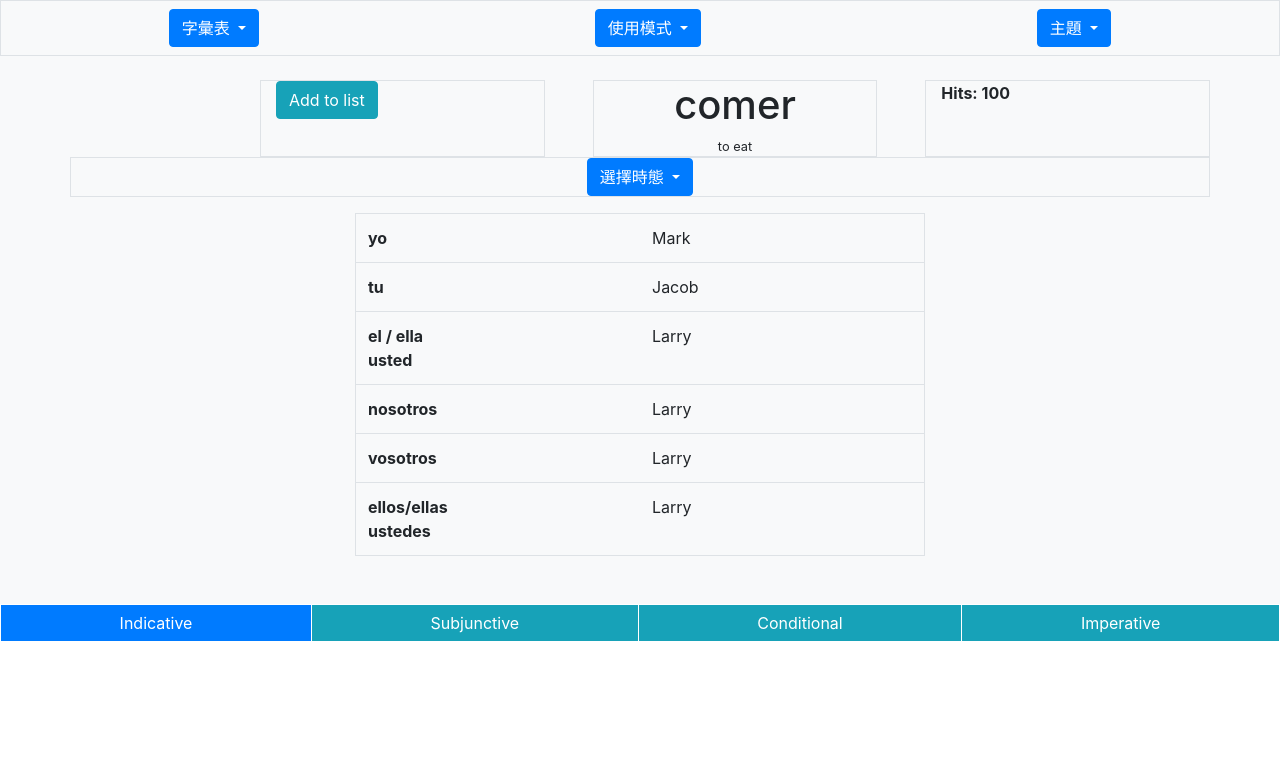
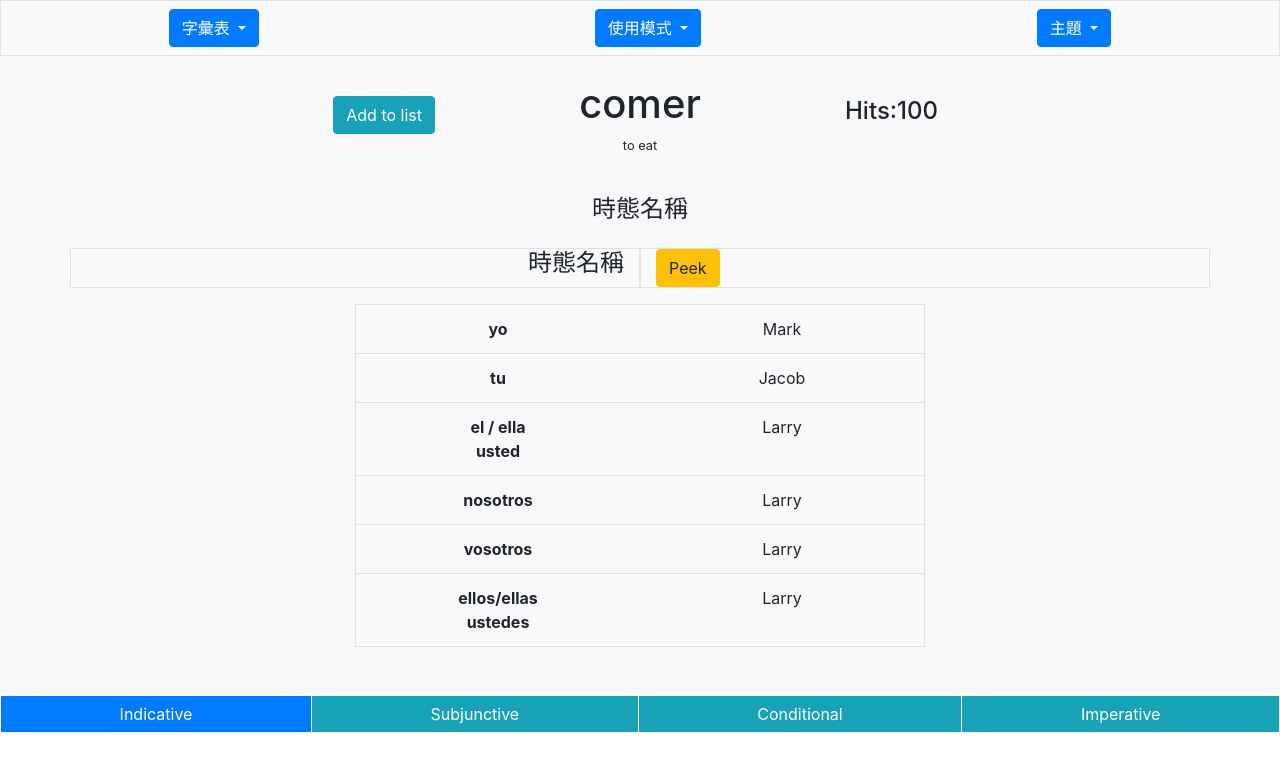
Before and after one commit to zongronghuang/spanish_verb_conjugator, a Vue app: page /#/wordcard in a window 1280 px wide. Shown: the top 770 px of the page. Built offline with nearby package versions, Linux system fonts and the light colour scheme.

Commit message:
feat: add peek button

```diff
--- a/src/components/ConjugationTable.vue
+++ b/src/components/ConjugationTable.vue
@@ -1,24 +1,27 @@
 <template>
   <div class="container mt-4">
     <div class="row d-flex justify-content-center">
-      <div class="col offset-2 border">
-        <button class="btn btn-info">Add to list</button>
+      <div class="col">
+        <button class="btn btn-info mt-3 float-right">Add to list</button>
       </div>
 
-      <div class="d-flex flex-column text-center mx-5 col border">
+      <div class="d-flex flex-column text-center mb-3 col">
         <h1>comer</h1>
         <small>to eat</small>
       </div>
 
-      <div class="font-weight-bold col border">
-        <span>Hits</span>:
-        <span>100</span>
+      <div class="font-weight-bold col float-left">
+        <div class="mt-3 h4">
+          <span>Hits</span>
+          <span class="align-text-top">:</span>
+          <span>100</span>
+        </div>
       </div>
     </div>
 
-    <!-- 時態選單 -->
+    <!-- 時態選單
     <div class="row">
-      <div class="dropdown col text-center border">
+      <div class="dropdown col text-center">
         <button
           class="btn btn-primary dropdown-toggle"
           type="button"
@@ -35,10 +38,23 @@
           <a class="dropdown-item" href="#">Imperfect indicative</a>
         </div>
       </div>
+    </div> -->
+
+    <div class="row">
+      <span class="h4 my-4 text-center mx-auto">時態名稱</span>
     </div>
 
     <div class="row">
-      <table class="table mx-auto mt-3 mb-5 col-6">
+      <div class="col border text-right col-6 mx-auto">
+        <span class="h4 my-4">時態名稱</span>
+      </div>
+      <div class="border col">
+        <button class="btn btn-warning">Peek</button>
+      </div>
+    </div>
+
+    <div class="row">
+      <table class="table mx-auto mt-3 mb-5 col-6 text-center">
         <tbody>
           <tr class="border">
             <th scope="row" class="w-50">yo</th>
```
Also changed, not shown: src/components/UpperButtons.vue (deleted, +0 -18 lines), src/components/LowerButtons.vue (deleted).
